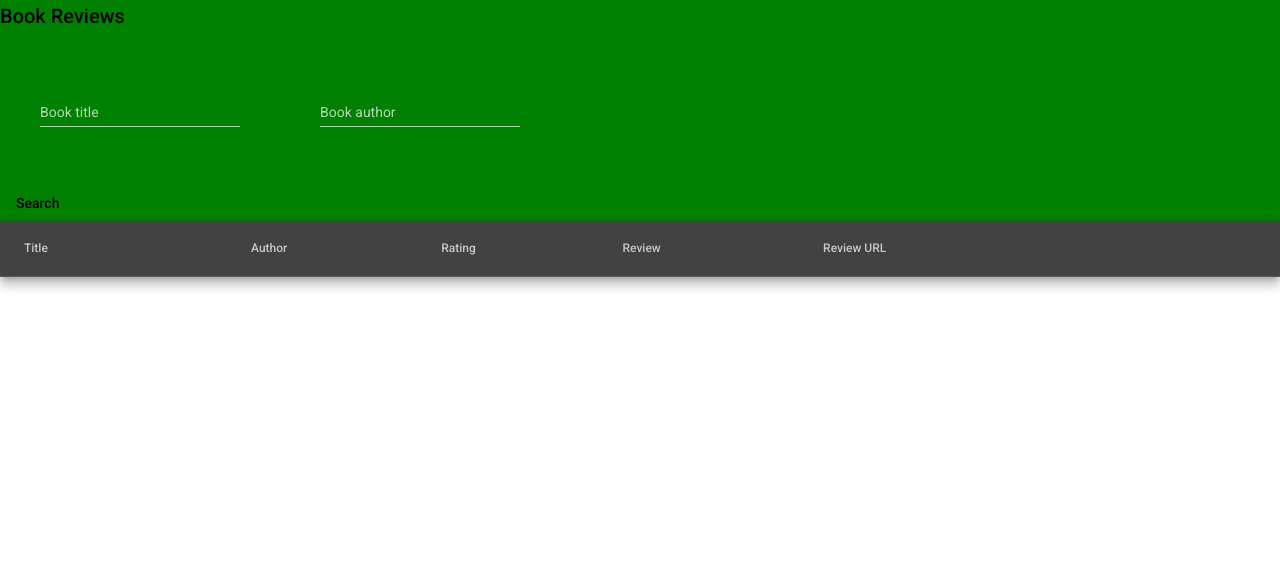
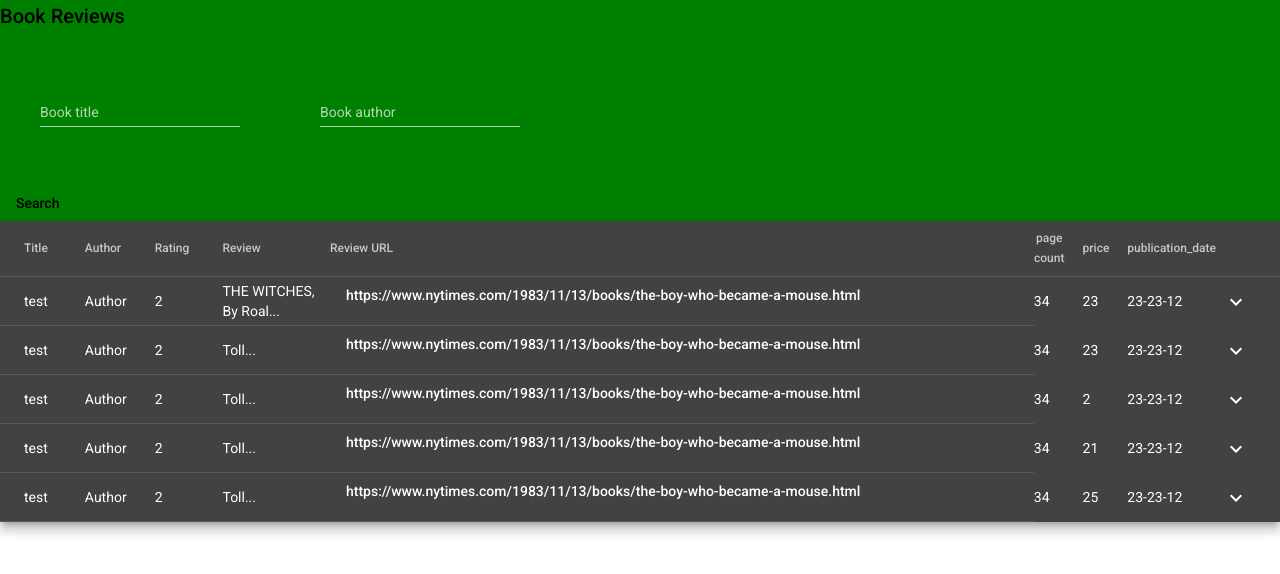
Before and after one commit to M-Voessner/information_integration_project, an Angular app in the folder front-end/: page / in a window 1280 px wide. Shown: the top 574 px of the page. Built offline with nearby package versions, Linux system fonts and the light colour scheme.

Commit message:
Load review into frontend

```diff
--- a/front-end/src/app/app.component.html
+++ b/front-end/src/app/app.component.html
@@ -19,27 +19,63 @@
   <br>
   <button mat-button (click)="search()">Search</button>
 </div>
-<table mat-table [dataSource]="books || []" class="mat-elevation-z8">
-  <ng-container matColumnDef="title">
-    <th mat-header-cell *matHeaderCellDef> Title </th>
+<table mat-table [dataSource]="sortedBooks || []" class="mat-elevation-z8" matSort (matSortChange)="sortData($event)" multiTemplateDataRows >
+  <ng-container matColumnDef="title" >
+    <th mat-header-cell *matHeaderCellDef mat-sort-header> Title </th>
     <td mat-cell *matCellDef="let element"> {{element?.title}} </td>
   </ng-container>
   <ng-container matColumnDef="author">
-    <th mat-header-cell *matHeaderCellDef>Author</th>
+    <th mat-header-cell *matHeaderCellDef mat-sort-header>Author</th>
     <td mat-cell *matCellDef="let element"> {{element?.author}} </td>
   </ng-container>
   <ng-container matColumnDef="rating">
-    <th mat-header-cell *matHeaderCellDef>Rating</th>
+    <th mat-header-cell *matHeaderCellDef mat-sort-header>Rating</th>
     <td mat-cell *matCellDef="let element"> {{element?.rating}} </td>
   </ng-container>
   <ng-container matColumnDef="review">
     <th mat-header-cell *matHeaderCellDef>Review</th>
-    <td mat-cell *matCellDef="let element"> {{element?.review}} </td>
+    <td mat-cell *matCellDef="let element"> {{element?.review ? element?.review?.slice(0,20) : ''}}... </td>
   </ng-container>
   <ng-container matColumnDef="review_url">
     <th mat-header-cell *matHeaderCellDef>Review URL</th>
     <a mat-flat-button mat-cell *matCellDef="let element"[href]="element?.review_url" mat-menu-item target="_blank">{{element?.review_url}}</a>
   </ng-container>
-  <tr mat-header-row *matHeaderRowDef="displayedColumns"></tr>
-  <tr mat-row *matRowDef="let row; columns: displayedColumns;"></tr>
+  <ng-container matColumnDef="page_count">
+    <th mat-header-cell *matHeaderCellDef mat-sort-header>page count</th>
+    <td mat-cell *matCellDef="let element"> {{element?.page_count}} </td>
+  </ng-container>
+  <ng-container matColumnDef="price">
+    <th mat-header-cell *matHeaderCellDef mat-sort-header>price</th>
+    <td mat-cell *matCellDef="let element"> {{element?.price}} </td>
+  </ng-container>
+  <ng-container matColumnDef="publication_date">
+    <th mat-header-cell *matHeaderCellDef>publication_date</th>
+    <td mat-cell *matCellDef="let element"> {{element?.publication_date}} </td>
+  </ng-container>
+  <ng-container matColumnDef="expand">
+    <th mat-header-cell *matHeaderCellDef aria-label="row actions">&nbsp;</th>
+    <td mat-cell *matCellDef="let element">
+      <button mat-icon-button aria-label="expand row" (click)="(expandedReview = expandedReview === element ? null : element); $event.stopPropagation()">
+        <mat-icon *ngIf="expandedReview !== element">keyboard_arrow_down</mat-icon>
+        <mat-icon *ngIf="expandedReview === element">keyboard_arrow_up</mat-icon>
+      </button>
+    </td>
+  </ng-container>
+  <ng-container matColumnDef="expandedDetail">
+    <td mat-cell *matCellDef="let element" [attr.colspan]="sortedBooks.length">
+      <div class="example-element-detail"
+           [@detailExpand]="element == expandedReview ? 'expanded' : 'collapsed'">
+        <div class="example-element-diagram">
+          <div class="example-element-name"> {{element.review}} </div>
+        </div>
+      </div>
+    </td>
+  </ng-container>
+  <tr mat-header-row *matHeaderRowDef="displayedColumnsWithExpand"></tr>
+  <tr mat-row *matRowDef="let element; columns: displayedColumnsWithExpand;"
+      class="example-element-row"
+      [class.example-expanded-row]="expandedReview === element"
+      (click)="expandedReview = expandedReview === element ? null : element">
+  </tr>
+  <tr mat-row *matRowDef="let row; columns: ['expandedDetail']" class="example-detail-row"></tr>
 </table>
--- a/front-end/src/app/app.component.scss
+++ b/front-end/src/app/app.component.scss
@@ -3,6 +3,49 @@
     padding: 40px
   }
 
-table {
-  width: 100%;
-}
+  table {
+    width: 100%;
+  }
+
+  tr.example-detail-row {
+    height: 0;
+  }
+
+  tr.example-element-row:not(.example-expanded-row):hover {
+    background: rgb(58, 52, 52);
+  }
+
+  tr.example-element-row:not(.example-expanded-row):active {
+    background: rgb(58, 52, 52);
+  }
+
+  .example-element-row td {
+    border-bottom-width: 0;
+  }
+
+  .example-element-detail {
+    overflow: hidden;
+    display: flex;
+  }
+
+  .example-element-diagram {
+    min-width: 80px;
+    padding: 8px;
+    font-weight: lighter;
+    margin: 8px 0;
+    height: fit-content
+  }
+
+  .example-element-symbol {
+    font-weight: bold;
+    font-size: 40px;
+    line-height: normal;
+  }
+
+  .example-element-description {
+    padding: 16px;
+  }
+
+  .example-element-description-attribution {
+    opacity: 0.5;
+  }
--- a/front-end/src/app/app.component.ts
+++ b/front-end/src/app/app.component.ts
@@ -1,34 +1,67 @@
+import { animate, state, style, transition, trigger } from '@angular/animations';
 import { HttpClient } from '@angular/common/http';
 import { Component } from '@angular/core';
+import { Sort } from '@angular/material/sort';
 
 
 interface BookResponse {
-  book_id: number;
-  title: string
-  author: string;
-  publication_date: string;
-  review: string;
-  review_url: string;
-  page_count: number;
-  price: number;
-  rating: number;
+  book_id: number| null;
+  title: string | null;
+  author: string | null;
+  publication_date: string | null;
+  review: string | null;
+  review_url: string | null;
+  page_count: number | null;
+  price: number| null ;
+  rating: number | null;
 }
 
 @Component({
   selector: 'app-root',
   templateUrl: './app.component.html',
-  styleUrls: ['./app.component.scss']
+  styleUrls: ['./app.component.scss'],
+  animations: [
+    trigger('detailExpand', [
+      state('collapsed', style({height: '0px', minHeight: '0'})),
+      state('expanded', style({height: '*'})),
+      transition('expanded <=> collapsed', animate('225ms cubic-bezier(0.4, 0.0, 0.2, 1)')),
+    ])]
 })
 export class AppComponent {
   bookTitle?: string;
   bookAuthor?: string;
   url = 'http://localhost:5000/';
-  books?: BookResponse[];
-  displayedColumns: string[] = ['title', 'author', 'rating', 'review', 'review_url'];
+  books: BookResponse[] = [];
 
-  constructor(private http: HttpClient) {}
+  sortedBooks: BookResponse[];
+  displayedColumns: string[] = ['title', 'author', 'rating', 'review', 'review_url', 'page_count', 'price', 'publication_date'];
+  displayedColumnsWithExpand = [...this.displayedColumns, 'expand']
+  expandedReview?: BookResponse | null;
+
+  constructor(private http: HttpClient) {
+    this.books?.push({author: 'Author', book_id: 23, page_count: 34, price: 23, publication_date: '23-23-12', rating: 2, review: `THE WITCHES, By Roald Dahl. Illustrated by Quentin Blake. 202 pp. New York: Farrar, Straus & Giroux. $10.95. (Ages 9 and Up)
+
+    ROALD DAHL knows every bit as well as Bruno Bettelheim that children love the macabre, the terrifying, the mythic. In his latest book, ''The Witches,'' a 7-year-old orphan boy, cared for by his Norwegian grandmother, discovers the true nature of witches and then has the misfortune to be transformed into a mouse by the Grand High Witch of All the World - a horrifying creature with a bride-of-Frankenstein face concealed behind the mask of a pretty young woman. In this book, witches are characterized as figures of horror - baldheaded, claw-fingered, toeless women, their deformities hidden beneath pretty masks, fancy wigs, white gloves and pointy shoes.
+
+    Although I have written a book arguing for the reha Erica Jong is the author of ''Witches.'' Her most recent book of poetry is ''Ordinary Miracles.'' bilitation of the witch as a descendant of the great mother goddess of the ancient world, I can certainly see what Roald Dahl is up to here. His witches must be horrifying creatures to underline his hero's heroism. For ''The Witches'' is a heroic tale. A schoolboy is transformed into a tiny mouse (with, however, the mind and language of a very bright child), and through his extraordinary bravery, he manages to save all the children of England from the same fate.
+
+    Under the surface of this deceptively simple tale, which whizzes along and is great fun to read, lurks an interesting metaphor. This is the equation of childhood with mousedom. A child may be smaller than all the witchy, horrifying adults, but he can certainly outwit them. He is tiny and crushable, but he is also fast and well-nigh invisible. With the assistance of his benevolent Grandmamma (who hoists him up to things he can't reach, secretes him in her handbag, feeds and cuddles him), he is able to outsmart nearly the whole adult world.
+
+    ''The Witches'' is also, in its way, a parable about the fear of death as separation and a child's mourning for the loss of his parents. Mr. Dahl's hero is happy when he is turned into a mouse - not only because of his speed and dexterity (and because he doesn't have to go to school) but also because his short life span now means that he will never have to be parted from his beloved grandmother as he has been from his parents. Already well into her 80's, she has only a few years to live, and he as a mouse-person is granted the same few years. Rather than bemoaning this, both grandmother and grandson rejoice that they can now count on living and dying together.
+
+    The boy doesn't mind being a mouse, he says, because ''It doesn't matter who you are or what you look like so long as somebody loves you.'' And, indeed, the hero of this tale is loved. Whether as a boy or a mouse, he experiences the most extraordinary and unqualified approval from his grandmother - the sort of unconditional love adults and children alike crave.
+
+    ''The Witches'' is finally a love story - the story of a little boy who loves his grandmother so utterly (and she him) that they are looking forward to spending their last years few exterminating the witches of the world together. It is a curious sort of tale but an honest one, which deals with matters of crucial importance to children: smallness, the existence of evil in the world, mourning, separation, death. The witches I've written about are far more benevolent figures, yet perhaps that is the point of witches - they are projections of the human unconscious and so can have many incarnations.`, review_url: 'https://www.nytimes.com/1983/11/13/books/the-boy-who-became-a-mouse.html', title: 'test'});
+    this.books?.push({author: 'Author', book_id: 24, page_count: 34, price: 23, publication_date: '23-23-12', rating: 2, review: 'Toll', review_url: 'https://www.nytimes.com/1983/11/13/books/the-boy-who-became-a-mouse.html', title: 'test'})
+    this.books?.push({author: 'Author', book_id: 25, page_count: 34, price: 2, publication_date: '23-23-12', rating: 2, review: 'Toll', review_url: 'https://www.nytimes.com/1983/11/13/books/the-boy-who-became-a-mouse.html', title: 'test'})
+    this.books?.push({author: 'Author', book_id: 26, page_count: 34, price: 21, publication_date: '23-23-12', rating: 2, review: 'Toll', review_url: 'https://www.nytimes.com/1983/11/13/books/the-boy-who-became-a-mouse.html', title: 'test'})
+    this.books?.push({author: 'Author', book_id: 27, page_count: 34, price: 25, publication_date: '23-23-12', rating: 2, review: 'Toll', review_url: 'https://www.nytimes.com/1983/11/13/books/the-boy-who-became-a-mouse.html', title: 'test'})
+
+    this.sortedBooks = this.books?.slice();
+  }
 
   async search() {
+
     let url = this.url;
     if (this.bookTitle) {
       url += 'books?title=' + this.bookTitle;
@@ -40,6 +73,43 @@ export class AppComponent {
     this.http.get<BookResponse[]>(url).subscribe(res => {
       console.log(res);
       this.books = res;
+      if (this.books) {
+        this.sortedBooks = this.books?.slice();
+      }
+
     })
   }
+  sortData(sort: Sort) {
+    if (!this.books) {
+      return
+    }
+    const data = this.books.slice();
+
+    if (!sort.active || sort.direction === '') {
+      this.sortedBooks = data;
+      return;
+    }
+
+    this.sortedBooks = data.sort((a, b) => {
+      const isAsc = sort.direction === 'asc';
+      switch (sort.active) {
+        case 'author':
+          return compare(a.author || '', b.author || '', isAsc);
+        case 'rating':
+          return compare(a.rating || '', b.rating || '', isAsc);
+        case 'page_count':
+          return compare(a.page_count || '', b.page_count || '', isAsc);
+        case 'price':
+          return compare(a.price || '', b.price || '', isAsc);
+        case 'title':
+          return compare(a.title || '', b.title || '', isAsc);
+        default:
+          return 0;
+      }
+    });
+  }
 }
+
+function compare(a: number | string, b: number | string, isAsc: boolean) {
+  return (a < b ? -1 : 1) * (isAsc ? 1 : -1);
+}
--- a/front-end/src/app/app.module.ts
+++ b/front-end/src/app/app.module.ts
@@ -8,6 +8,7 @@ import {MatButtonModule} from '@angular/material/button';
 import { HttpClientModule } from '@angular/common/http';
 import { BrowserAnimationsModule } from '@angular/platform-browser/animations';
 import {MatTableModule} from '@angular/material/table'
+import { MatSortModule } from '@angular/material/sort';
 
 
 @NgModule({
@@ -22,7 +23,8 @@ import {MatTableModule} from '@angular/material/table'
     MatIconModule,
     MatButtonModule,
     HttpClientModule,
-    MatTableModule
+    MatTableModule,
+    MatSortModule
   ],
   providers: [],
   bootstrap: [AppComponent]
```
Also changed, not shown: 2 other files (tests, documents, lock files or other folders).
